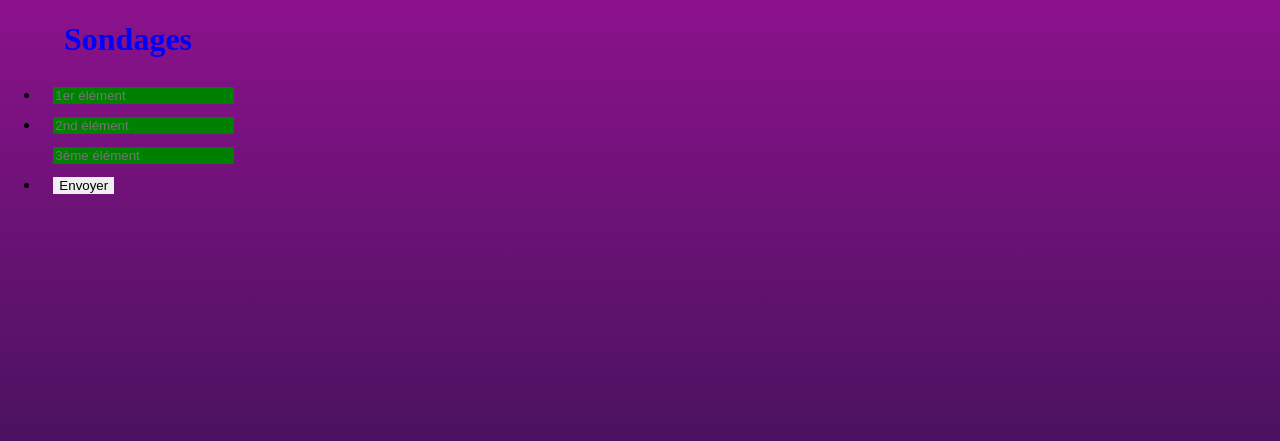
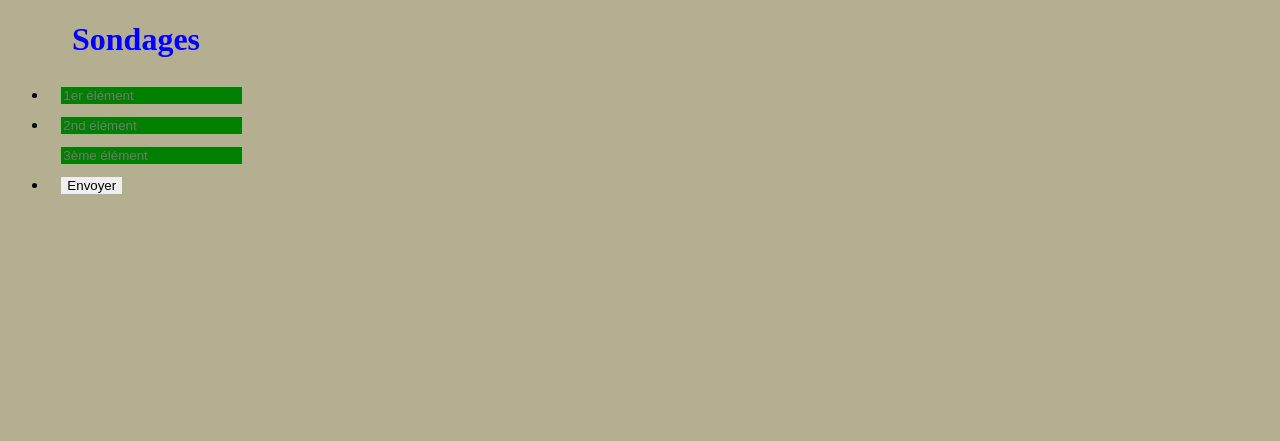
Before and after one commit to 2AC/Sondages, a PHP site: page / in a window 1280 px wide. Shown: the top 441 px of the page. Run offline with PHP 8.4, Linux system fonts and the light colour scheme.

Commit message:
Renamed cible.php --> sondage.php + Modified stylesheet

```diff
--- a/style.css
+++ b/style.css
@@ -1,16 +1,6 @@
 body{
 
-	height: 100%;
-	margin: 0;
-	background-repeat: no-repeat;
-	background-attachment: fixed;
-	background-color: #8c128c;
-	background-image: -webkit-gradient(linear, 0 0, 0 100%, from(#8c128c), to(#15133b));
-    background-image: -webkit-linear-gradient(#8c128c, #15133b);
-    background-image: -moz-linear-gradient(#8c128c, #15133b);
-    background-image: -o-linear-gradient(#8c128c, #15133b);
-    background-image: linear-gradient(#8c128c, #15133b);
-
+	background-color: #B4AF91;
 
 }
 
```
Also changed, not shown: sondage.php (renamed from cible.php).
